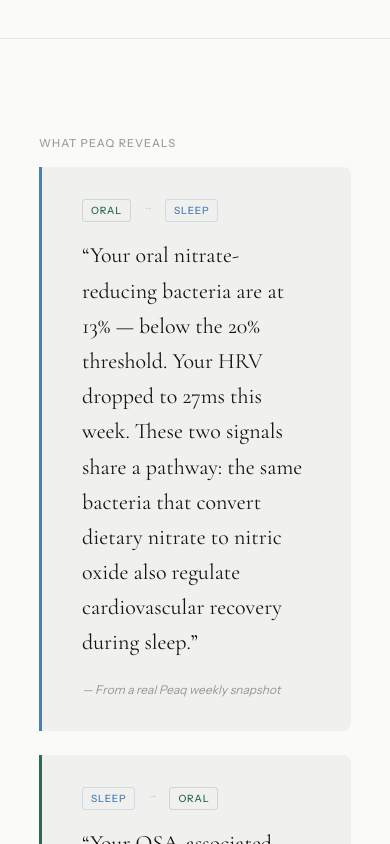
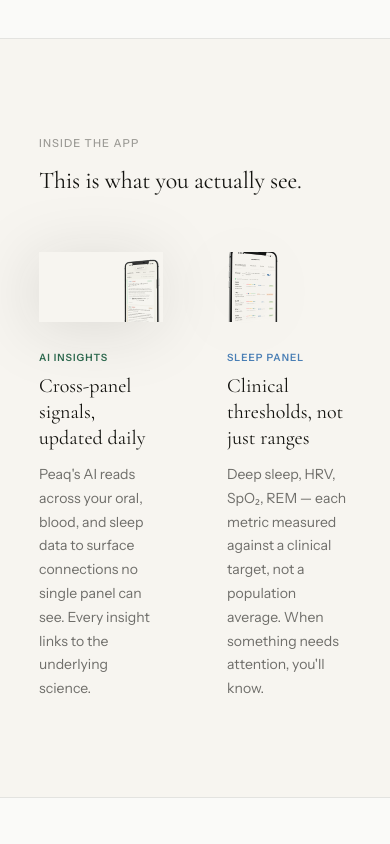
Before and after one commit to drmemes1/peaqhealth, a Next.js app in the folder peaqhealth_1/apps/web/: page / in a window 390 px wide. Shown: the part 3760-4604 px from the top of the page. Built offline with nearby package versions, Linux system fonts and the light colour scheme.

Commit message:
feat: inside-the-app section with both phone screenshots, remove text-quote section

```diff
--- a/peaqhealth_1/apps/web/app/page.tsx
+++ b/peaqhealth_1/apps/web/app/page.tsx
@@ -320,93 +320,114 @@ export default function Home() {
       <hr style={rule} />
 
       {/* ══════════════════════════════════════════════════════════════════
-          SECTION 3 — CROSS-PANEL INSIGHT
+          SECTION 4 — INSIDE THE APP
           ══════════════════════════════════════════════════════════════════ */}
-      <section style={{ ...wrap, paddingTop: 96, paddingBottom: 96 }}>
-        <p style={eyebrow}>What Peaq reveals</p>
+      <section style={{
+        background: "var(--warm-50)",
+        paddingTop: 96,
+        paddingBottom: 96,
+      }}>
+        <div style={{ ...wrap }}>
+          <p style={eyebrow}>Inside the app</p>
+          <h2 style={{
+            fontFamily: serif,
+            fontSize: "clamp(24px, 2.5vw, 36px)",
+            fontWeight: 400,
+            lineHeight: 1.2,
+            letterSpacing: "-0.01em",
+            margin: "0 0 56px",
+            maxWidth: 480,
+          }}>
+            This is what you actually see.
+          </h2>
 
-        {/* Quote card 1 — Oral → Blood (nitrate-reducers + HRV) */}
-        <div style={{
-          borderLeft: `3px solid ${SLEEP}`,
-          padding: "32px 40px",
-          background: INK_04,
-          borderRadius: "0 8px 8px 0",
-          maxWidth: 720,
-          marginBottom: 24,
+          <div className="app-showcase-grid" style={{
+            display: "grid",
+            gridTemplateColumns: "1fr 1fr",
+            gap: 64,
+            alignItems: "start",
           }}>
-          <div style={{ display: "flex", gap: 12, marginBottom: 16 }}>
-            <span style={{ fontFamily: sans, fontSize: 10, fontWeight: 500, textTransform: "uppercase", letterSpacing: "0.08em", color: ORAL, padding: "3px 8px", border: `1px solid ${ORAL}30`, borderRadius: 3 }}>Oral</span>
-            <span style={{ fontFamily: sans, fontSize: 10, color: INK_20 }}>{"\u2192"}</span>
-            <span style={{ fontFamily: sans, fontSize: 10, fontWeight: 500, textTransform: "uppercase", letterSpacing: "0.08em", color: SLEEP, padding: "3px 8px", border: `1px solid ${SLEEP}30`, borderRadius: 3 }}>Sleep</span>
-          </div>
+            {/* Left — Insights view */}
+            <div>
+              <img
+                className="phone-mockup"
+                src="/images/dashboard-preview.png"
+                alt="Peaq Insights dashboard showing cross-panel AI cards"
+                style={{
+                  width: "100%",
+                  maxWidth: 320,
+                  height: "auto",
+                  display: "block",
+                  mixBlendMode: "multiply" as const,
+                  imageRendering: "crisp-edges" as const,
+                  filter: "drop-shadow(-6px 6px 32px rgba(20,20,16,0.12))",
+                  marginBottom: 28,
+                }}
+              />
               <p style={{
-            fontFamily: serif, fontSize: 22, fontWeight: 400,
-            lineHeight: 1.6, color: INK, margin: "0 0 20px",
+                fontFamily: sans, fontSize: 10, fontWeight: 600,
+                textTransform: "uppercase" as const, letterSpacing: "0.1em",
+                color: ORAL, margin: "0 0 8px",
               }}>
-            &ldquo;Your oral nitrate-reducing bacteria are at 13% — below
-            the 20% threshold. Your HRV dropped to 27ms this week. These
-            two signals share a pathway: the same bacteria that convert
-            dietary nitrate to nitric oxide also regulate cardiovascular
-            recovery during sleep.&rdquo;
+                AI Insights
               </p>
-          <p style={{ fontFamily: sans, fontSize: 12, fontStyle: "italic", color: INK_40, margin: 0 }}>
-            — From a real Peaq weekly snapshot
+              <p style={{
+                fontFamily: serif, fontSize: 20, fontWeight: 400,
+                color: INK, margin: "0 0 12px", lineHeight: 1.3,
+              }}>
+                Cross-panel signals, updated daily
+              </p>
+              <p style={{
+                fontFamily: sans, fontSize: 14, color: INK_60,
+                lineHeight: 1.7, maxWidth: 340, margin: 0,
+              }}>
+                Peaq&apos;s AI reads across your oral, blood, and sleep data to
+                surface connections no single panel can see. Every insight
+                links to the underlying science.
               </p>
             </div>
 
-        {/* Quote card 2 — Sleep → Oral (OSA taxa + SpO₂) */}
-        <div style={{
-          borderLeft: `3px solid ${ORAL}`,
-          padding: "32px 40px",
-          background: INK_04,
-          borderRadius: "0 8px 8px 0",
-          maxWidth: 720,
+            {/* Right — Sleep panel */}
+            <div>
+              <img
+                className="phone-mockup"
+                src="/images/preview-sleep.png"
+                alt="Peaq sleep panel showing deep sleep, HRV, SpO2 and REM metrics"
+                style={{
+                  width: "100%",
+                  maxWidth: 320,
+                  height: "auto",
+                  display: "block",
+                  mixBlendMode: "multiply" as const,
+                  imageRendering: "crisp-edges" as const,
+                  filter: "drop-shadow(-6px 6px 32px rgba(20,20,16,0.12))",
+                  marginBottom: 28,
+                }}
+              />
+              <p style={{
+                fontFamily: sans, fontSize: 10, fontWeight: 600,
+                textTransform: "uppercase" as const, letterSpacing: "0.1em",
+                color: SLEEP, margin: "0 0 8px",
               }}>
-          <div style={{ display: "flex", gap: 12, marginBottom: 16 }}>
-            <span style={{ fontFamily: sans, fontSize: 10, fontWeight: 500, textTransform: "uppercase", letterSpacing: "0.08em", color: SLEEP, padding: "3px 8px", border: `1px solid ${SLEEP}30`, borderRadius: 3 }}>Sleep</span>
-            <span style={{ fontFamily: sans, fontSize: 10, color: INK_20 }}>{"\u2192"}</span>
-            <span style={{ fontFamily: sans, fontSize: 10, fontWeight: 500, textTransform: "uppercase", letterSpacing: "0.08em", color: ORAL, padding: "3px 8px", border: `1px solid ${ORAL}30`, borderRadius: 3 }}>Oral</span>
-          </div>
+                Sleep Panel
+              </p>
               <p style={{
-            fontFamily: serif, fontSize: 22, fontWeight: 400,
-            lineHeight: 1.6, color: INK, margin: "0 0 20px",
+                fontFamily: serif, fontSize: 20, fontWeight: 400,
+                color: INK, margin: "0 0 12px", lineHeight: 1.3,
               }}>
-            &ldquo;Your OSA-associated taxa are at 8.2% — elevated. Your
-            wearable shows SpO{"\u2082"} dipping to 91% three nights this week.
-            The microbiome is flagging the same risk your wearable is
-            measuring: Prevotella and Fusobacterium are enriched in the
-            upper airway of sleep apnea patients.&rdquo;
+                Clinical thresholds, not just ranges
               </p>
-          <p style={{ fontFamily: sans, fontSize: 12, fontStyle: "italic", color: INK_40, margin: 0 }}>
-            — From a real Peaq cross-panel signal
+              <p style={{
+                fontFamily: sans, fontSize: 14, color: INK_60,
+                lineHeight: 1.7, maxWidth: 340, margin: 0,
+              }}>
+                Deep sleep, HRV, SpO₂, REM — each metric measured against a
+                clinical target, not a population average. When something needs
+                attention, you&apos;ll know.
               </p>
             </div>
-
-        {/* Stat blocks */}
-        <div style={{
-          display: "grid",
-          gridTemplateColumns: "repeat(auto-fit, minmax(140px, 1fr))",
-          gap: 48,
-          marginTop: 48,
-          maxWidth: 680,
-        }}>
-          <div>
-            <p style={{ fontFamily: serif, fontSize: 48, fontWeight: 400, color: GOLD, margin: "0 0 4px", lineHeight: 1 }}>13%</p>
-            <p style={{ fontFamily: sans, fontSize: 13, color: INK_60, lineHeight: 1.6, margin: "0 0 8px" }}>nitrate reducers</p>
-            <p style={{ fontFamily: sans, fontSize: 12, color: INK_40, margin: 0 }}>healthy threshold: {"\u2265"}20%</p>
-          </div>
-          <div>
-            <p style={{ fontFamily: serif, fontSize: 48, fontWeight: 400, color: GOLD, margin: "0 0 4px", lineHeight: 1 }}>27ms</p>
-            <p style={{ fontFamily: sans, fontSize: 13, color: INK_60, lineHeight: 1.6, margin: "0 0 8px" }}>HRV this week</p>
-            <p style={{ fontFamily: sans, fontSize: 12, color: INK_40, margin: 0 }}>population avg: 45ms</p>
-          </div>
-          <div>
-            <p style={{ fontFamily: serif, fontSize: 48, fontWeight: 400, color: GOLD, margin: "0 0 4px", lineHeight: 1 }}>8.2%</p>
-            <p style={{ fontFamily: sans, fontSize: 13, color: INK_60, lineHeight: 1.6, margin: "0 0 8px" }}>OSA-associated taxa</p>
-            <p style={{ fontFamily: sans, fontSize: 12, color: INK_40, margin: 0 }}>clinical target: {"<"}2%</p>
           </div>
         </div>
-
       </section>
 
       <hr style={rule} />
```
Lines whose indentation alone changed are shown as unchanged.
